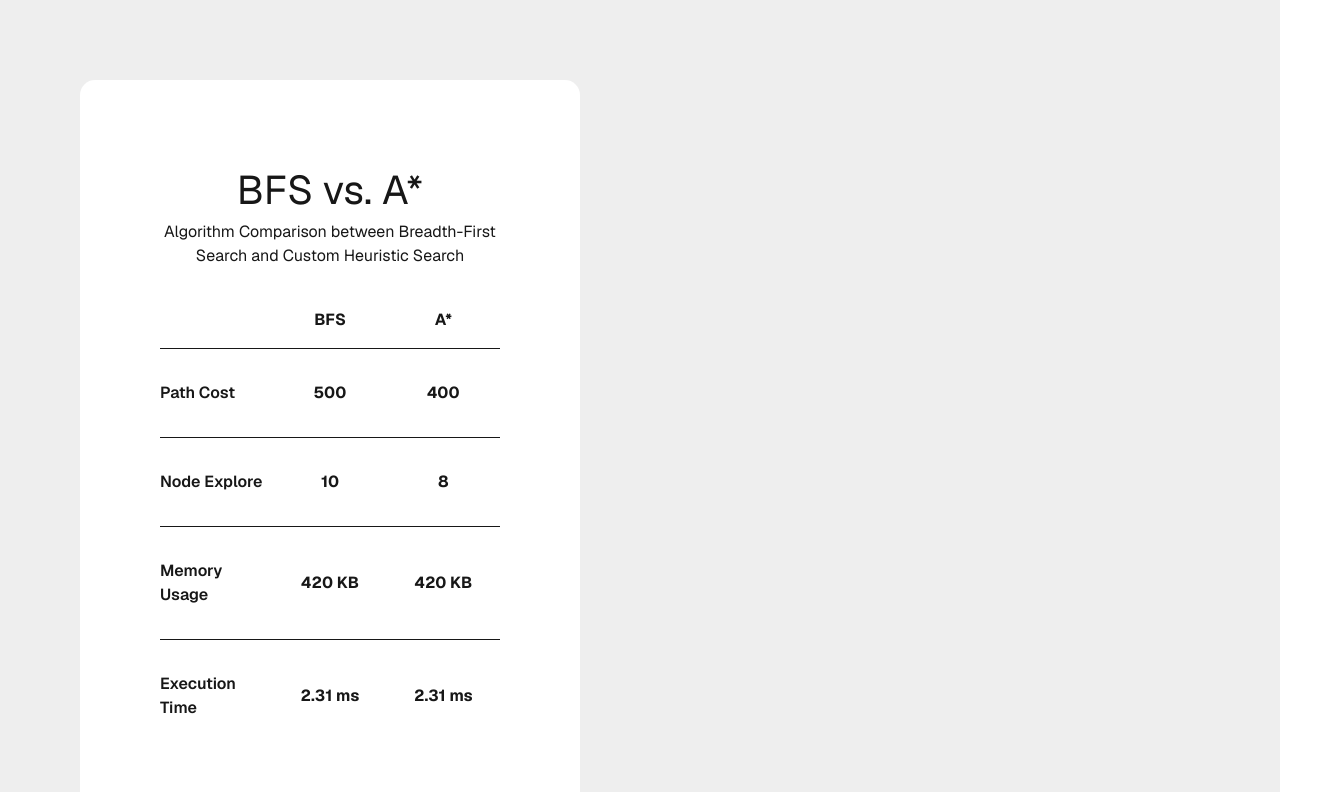
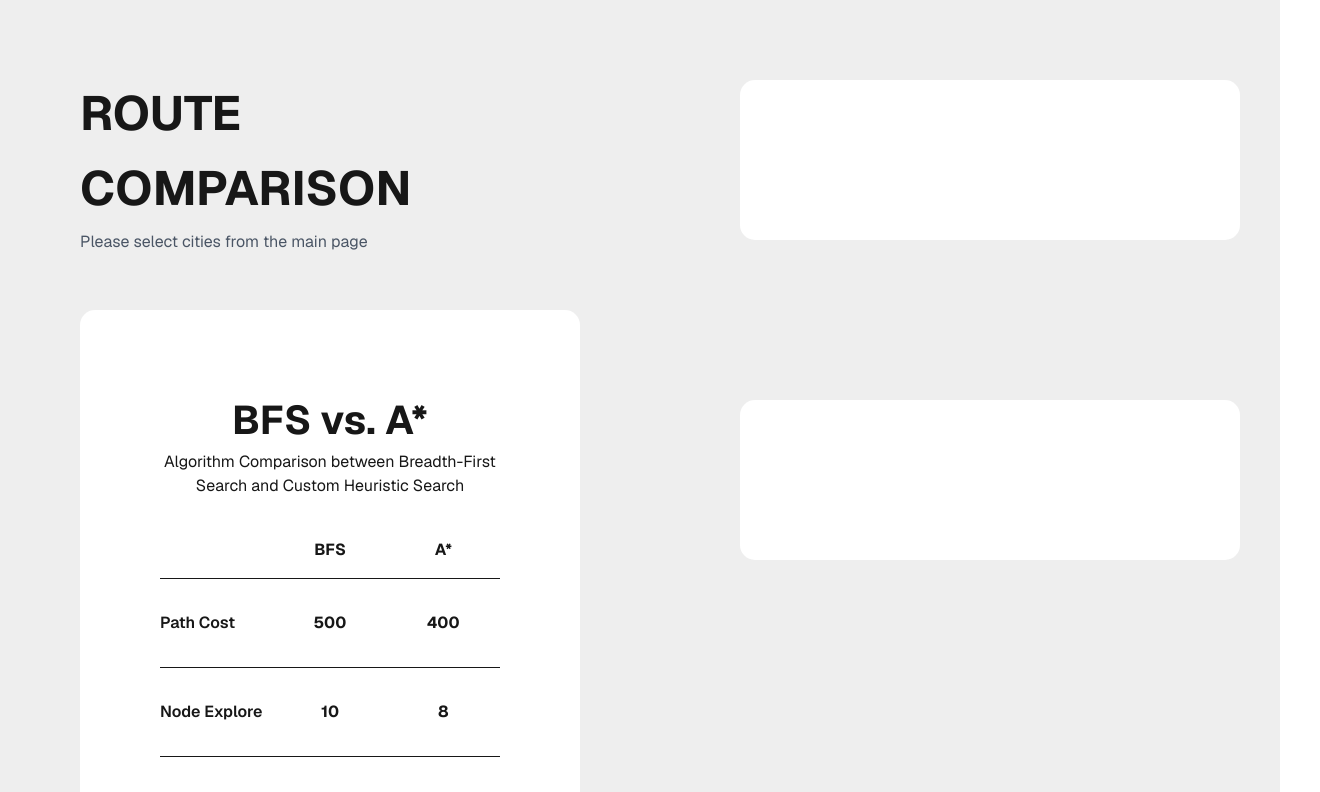
Before and after one commit to CeiRomaniaMapPathFinder/ai-pathfinder-web, a Next.js app: page /page2 in a window 1280 px wide. Shown: the top 792 px of the page, 1320 px wide, since content can reach past the window. Built offline with nearby package versions, Linux system fonts and the light colour scheme.

Commit message:
feature/sas-1:handle empty path and show route comparison

```diff
--- a/app/page.tsx
+++ b/app/page.tsx
@@ -407,7 +407,19 @@ export default function VisMap() {
           </button>
           <button
             type="button"
-            onClick={() => router.push('/page2')}
+            onClick={() => {
+              if (!selection.start || !selection.goal) {
+                window.alert('Please select both Start City and Goal City before starting search.');
+                return;
+              }
+
+              const query = new URLSearchParams({
+                start: selection.start,
+                goal: selection.goal
+              });
+
+              router.push(`/page2?${query.toString()}`);
+            }}
             style={{ width: '100%', marginTop: '10px', padding: '12px', border: 'none', borderRadius: '10px', backgroundColor: '#000000', color: '#ffffff', fontSize: '16px', fontWeight: '700', cursor: 'pointer' }}
           >
             ▶ Start Search
--- a/app/page2/page.tsx
+++ b/app/page2/page.tsx
@@ -1,6 +1,13 @@
-import Link from 'next/link';
+type PageTwoProps = {
+  searchParams?: Promise<{ start?: string | string[]; goal?: string | string[] }>;
+};
 
-export default function PageTwo() {
+export default async function PageTwo({ searchParams }: PageTwoProps) {
+  const params = (await searchParams) ?? {};
+  const start = Array.isArray(params.start) ? params.start[0] : params.start;
+  const goal = Array.isArray(params.goal) ? params.goal[0] : params.goal;
+  const routeText = start && goal ? `${start} -> ${goal}` : 'Please select cities from the main page';
+
   const comparisonData = [
     {
       label: "Path Cost",
@@ -25,11 +32,15 @@ export default function PageTwo() {
   ];
 
   return (
-    <div className='flex w-screen h-screen bg-[#eeeeee]'>
-        <div className="w-[500px] h-fit p-20 flex m-20 rounded-[15px] bg-[#ffffff] justify-center">
+    <div className='flex flex-row w-screen h-screen bg-[#eeeeee]'>
+        <div className='m-20'>
+          <p className='mb-2 text-xl font-bold text-[48px]'>ROUTE</p>
+          <p className='mb-2 text-xl font-bold text-[48px]'>COMPARISON</p>
+          <p className='mb-14 text-gray-600'>{routeText}</p>
+          <div className="w-[500px] h-fit p-20 flex  rounded-[15px] bg-[#ffffff] justify-center">
               <div>
                   <div className='flex flex-col items-center '>
-                    <p className='text-[40px] te'>BFS vs. A*</p>
+                      <p className='text-[40px] font-bold'>BFS vs. A*</p>
                       <p>Algorithm Comparison between Breadth-First</p>
                       <p>Search and Custom Heuristic Search</p>
                   </div>
@@ -53,5 +64,15 @@ export default function PageTwo() {
               </div>
           </div>
         </div>
+        <div className='flex flex-col'>
+          <div className="w-[500px] h-fit p-20 flex m-20 rounded-[15px] bg-[#ffffff] justify-center">
+
+          </div>
+          <div className="w-[500px] h-fit p-20 flex m-20 rounded-[15px] bg-[#ffffff] justify-center">
+
+          </div>
+        </div>
+
+    </div>
   );
 }
```
Lines whose indentation alone changed are shown as unchanged.
